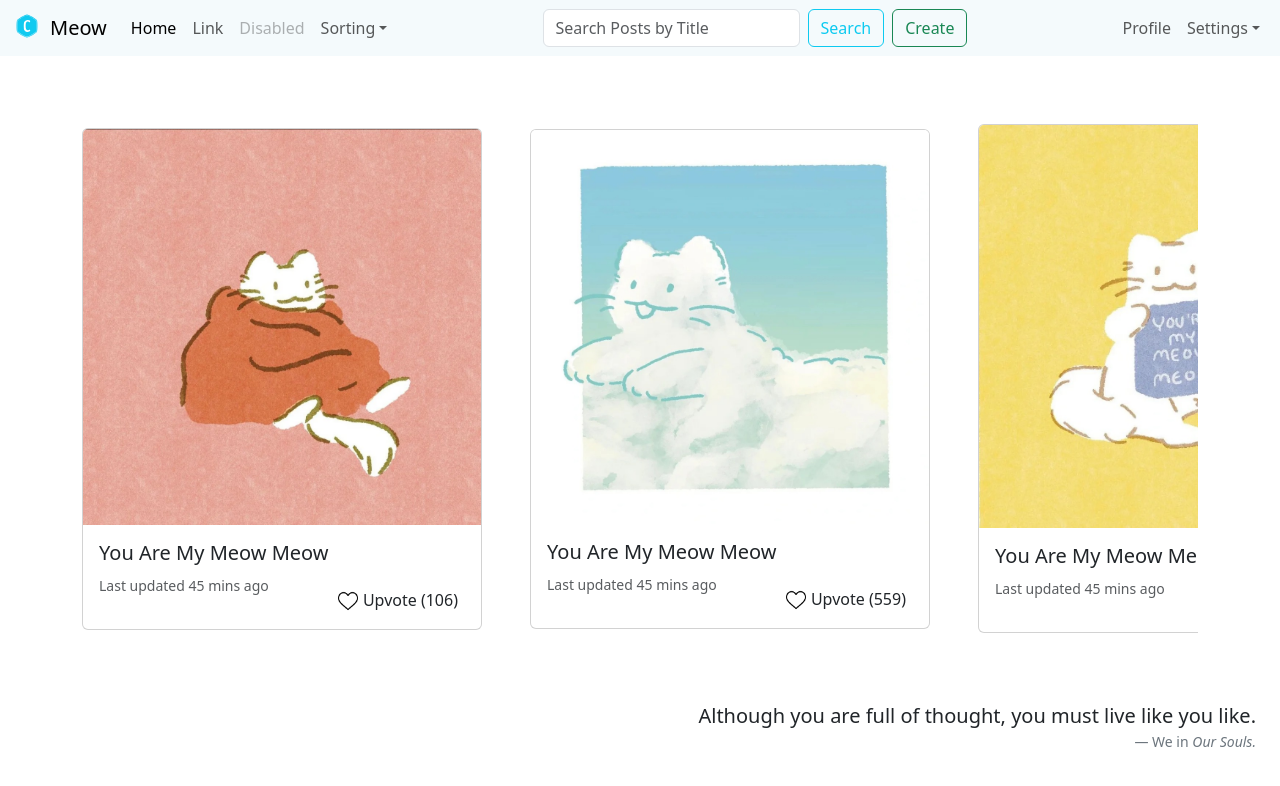
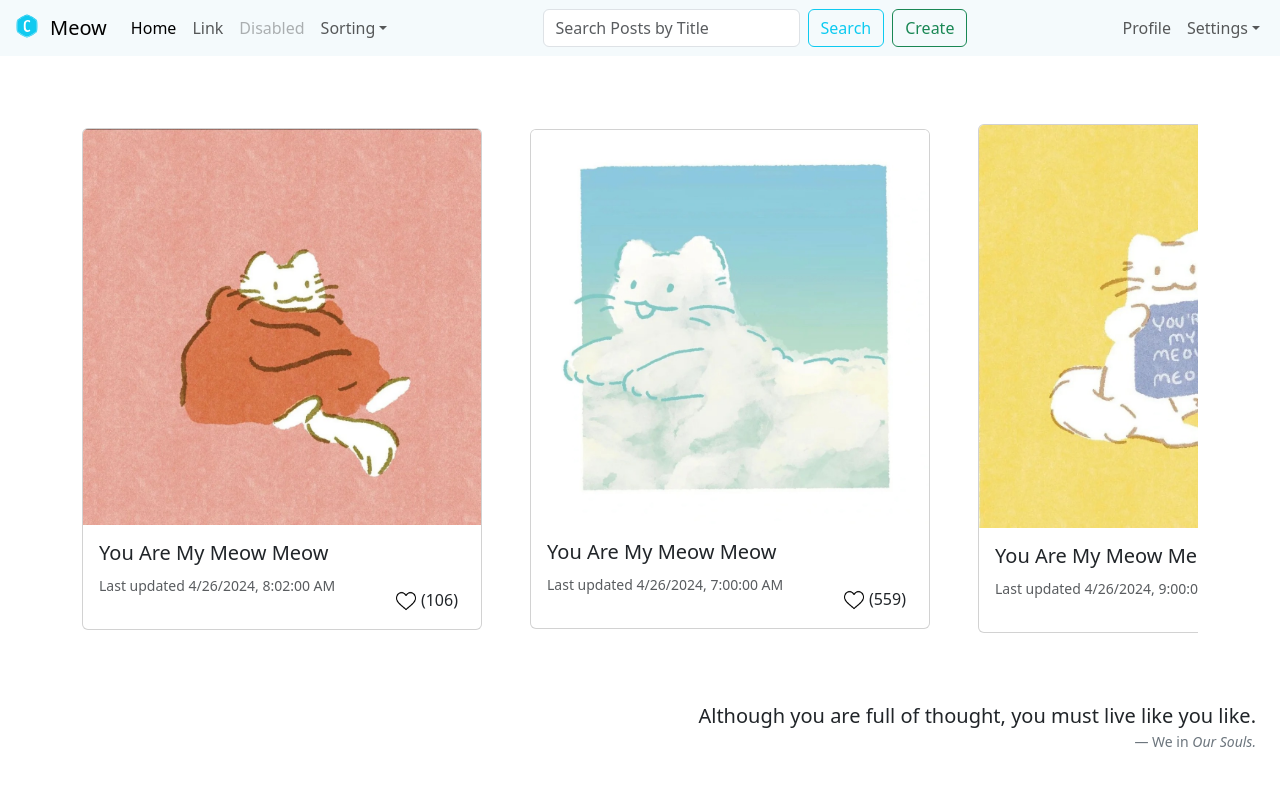
Before and after one commit to emilygoodjob/Meow, a React (Vite) app: page / in a window 1280 px wide. Shown: the top 786 px of the page. Built offline with nearby package versions, Linux system fonts and the light colour scheme.

Commit message:
sort by either time or upvotes

```diff
--- a/src/App.jsx
+++ b/src/App.jsx
@@ -1,6 +1,4 @@
-import React, { useState, useEffect, useRef } from 'react';
-import 'bootstrap/dist/js/bootstrap.bundle.min';
-import 'bootstrap/dist/css/bootstrap.css';
+import React, { useState, useEffect } from 'react';
 import Navbar from './Components/Navbar';
 import Footer from './Components/Footer';
 import Card from './Components/Card';
@@ -18,14 +16,16 @@ function App() {
   const [showModal, setShowModal] = useState(false);
   const [votes, setUpvotes] = useState([106, 559, 248]);
   const [selectedPost, setSelectedPost] = useState(null);
+  const nowTime = new Date("2024-04-26T08:02:00");
+  const nowDate = nowTime.toLocaleString();
 
-  // Initialize the state with the original three posts
   const [cards, setCards] = useState([
     {
       imgSrc: img4,
       title: "You Are My Meow Meow",
       text: "Illustrator Jaznaka paints cute cats and all the sweet things in life.",
-      lastUpdated: "Last updated 45 mins ago",
+      createdAt: new Date("2024-04-26T08:02:00"),
+      lastUpdated: `Last updated ${nowTime.toLocaleString()}`, // Use current time for img4
       upvotes: 106,
       comments: []
     },
@@ -33,16 +33,18 @@ function App() {
       imgSrc: img2,
       title: "You Are My Meow Meow",
       text: "Illustrator Jaznaka paints cute cats and all the sweet things in life.",
-      lastUpdated: "Last updated 45 mins ago",
+      lastUpdated: `Last updated ${new Date("2024-04-26T07:00:00").toLocaleString()}`, // Use img2's creation time
       upvotes: 559,
+      createdAt: new Date("2024-04-26T07:00:00"),
       comments: []
     },
     {
       imgSrc: img3,
       title: "You Are My Meow Meow",
       text: "Illustrator Jaznaka paints cute cats and all the sweet things in life.",
-      lastUpdated: "Last updated 45 mins ago",
+      lastUpdated: `Last updated ${new Date("2024-04-26T09:00:00").toLocaleString()}`, // Use img3's creation time
       upvotes: 248,
+      createdAt: new Date("2024-04-26T09:00:00"),
       comments: []
     },
   ]);
@@ -62,6 +64,8 @@ function App() {
         text: newPost.content || '',
         lastUpdated: `Last updated ${formattedDate}`,
         upvotes: 0, // Initialize upvotes count to 0
+        createdAt: now,
+        comments: []
     };
 
     // Add the new card to the existing list
@@ -87,16 +91,25 @@ function App() {
     setCards(updatedCards);
   };
 
+// Function to sort posts by created time or upvotes count
+const sortPosts = (criteria) => {
+  let sortedCards = [...cards];
+
+  if (criteria === 'createdTime') {
+    sortedCards.sort((a, b) => b.createdAt - a.createdAt);
+  } else if (criteria === 'upvoteCount') {
+    sortedCards.sort((a, b) => b.upvotes - a.upvotes);
+  }
+
+  // Update the upvotes in the sorted array
+  setUpvotes(sortedCards.map(card => card.upvotes));
+
+  setCards(sortedCards);
+};
+
   return (
     <div>
-      <svg xmlns="http://www.w3.org/2000/svg" className="d-none">
-        <symbol id="check-circle-fill" viewBox="0 0 16 16">
-          <path d="M16 8A8 8 0 1 1 0 8a8 8 0 0 1 16 0zm-3.97-3.03a.75.75 0 0 0-1.08.022L7.477 9.417 5.384 7.323a.75.75 0 0 0-1.06 1.06L6.97 11.03a.75.75 0 0 0 1.079-.02l3.992-4.99a.75.75 0 0 0-.01-1.05z"/>
-        </symbol>
-      </svg>
-
-      <Navbar showModal={showCreateModal} toggleModal={toggleModal} />
-
+      <Navbar showModal={showCreateModal} toggleModal={toggleModal} sortPosts={sortPosts} />
       <div className="container mt-5">
         <div className="row">
           <div className="col-12">
@@ -117,9 +130,7 @@ function App() {
           </div>
         </div>
       </div>
-
       <Footer />
-
       {/* Control modal visibility */}
       {showCreateModal && (
         <>
@@ -131,11 +142,9 @@ function App() {
           </div>
         </>
       )}
-
       {showModal && (
         <PostModal post={selectedPost} onClose={() => setShowModal(false)} />
       )}
-
       {showSuccessAlert && (
         <div className="alert alert-success success-alert d-flex align-items-center" role="alert">
           <svg className="bi flex-shrink-0 me-2" width="24" height="24" role="img" aria-label="Success:">
--- a/src/Components/Card.jsx
+++ b/src/Components/Card.jsx
@@ -1,9 +1,14 @@
-import React, { useState } from 'react';
+import React, { useState, useEffect } from 'react';
 import heart from '../assets/heart.png';
 
 function Card({ imgSrc, title, text, lastUpdated, style, upvotes, onClick, onUpvote}) {
     // Initialize upvotes based on the index
     const [upvotesCount, setUpvotesCount] = useState(upvotes);
+
+    // Update upvotesCount when upvotes prop changes
+    useEffect(() => {
+        setUpvotesCount(upvotes);
+    }, [upvotes]);
 
     const handleUpvote = () => {
         setUpvotesCount(prevUpvotes => prevUpvotes + 1);
@@ -30,7 +35,7 @@ function Card({ imgSrc, title, text, lastUpdated, style, upvotes, onClick, onUpv
                     {/* Upvote button with heart image */}
                     <button className="btn" onClick={(e) => { e.stopPropagation(); handleUpvote(); }}>
                         <img src={heart} alt="Heart" style={{ width: '20px', marginRight: '5px' }} />
-                        Upvote ({upvotesCount})
+                        ({upvotesCount})
                     </button>
                 </div>
             </div>
--- a/src/Components/Navbar.jsx
+++ b/src/Components/Navbar.jsx
@@ -1,11 +1,11 @@
-import { useState, useRef, useEffect } from 'react';
+import { useState, useEffect, useRef } from 'react';
 import 'bootstrap/dist/css/bootstrap.css';
 import 'bootstrap/dist/js/bootstrap.bundle.min';
 import logo from '../assets/logo-no-background.svg';
 import CreatePost from './CreatePost';
 import '../App.css';
 
-function Navbar({ showModal, toggleModal }) {
+function Navbar({ showModal, toggleModal, sortPosts }) {
     const navbarRef = useRef(null);
     const [color, setColor] = useState('#F4FAFC'); // Default color
 
@@ -57,8 +57,8 @@ function Navbar({ showModal, toggleModal }) {
                                     Sorting
                                 </a>
                                 <ul className="dropdown-menu dropdown-menu-center">
-                                    <li><a className="dropdown-item" href="#">Created Time</a></li>
-                                    <li><a className="dropdown-item" href="#">Upvote Counts</a></li>
+                                    <li><button className="dropdown-item" onClick={() => sortPosts('createdTime')}>Latest</button></li>
+                                    <li><button className="dropdown-item" onClick={() => sortPosts('upvoteCount')}>Popular (Upvotes)</button></li>
                                 </ul>
                             </li>
                         </ul>
```
Also changed, not shown: 1 other file (tests, documents, lock files or other folders).
